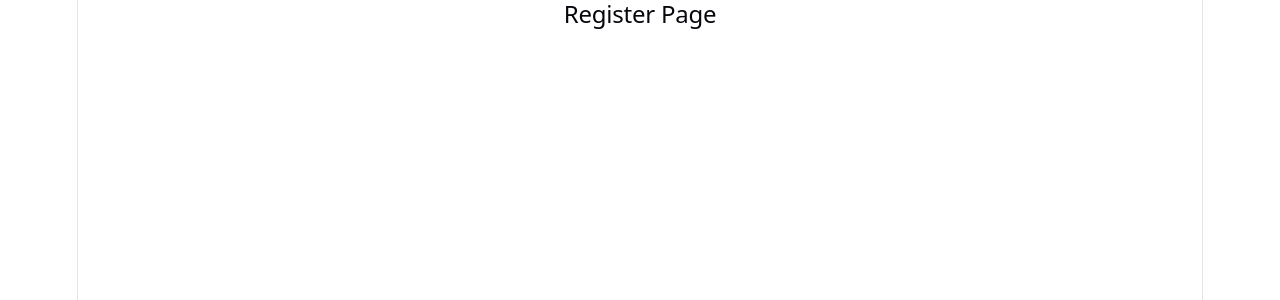
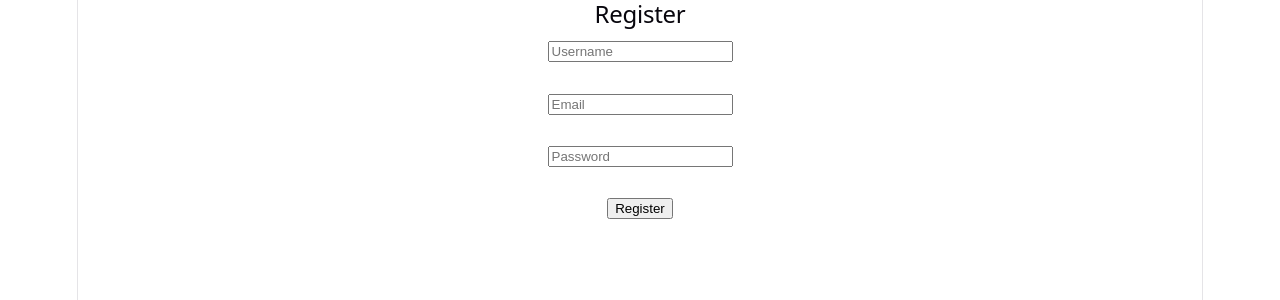
Before and after one commit to kailo-am/event-registration-platform, a React app in the folder frontend/: page /register in a window 1280 px wide. Shown: the top 300 px of the page. Built offline with nearby package versions, Linux system fonts and the light colour scheme; the HTML template or start-up script is replaced by a standard one.

Commit message:
Implement React authentication pages

```diff
--- a/frontend/src/pages/Register.jsx
+++ b/frontend/src/pages/Register.jsx
@@ -1,5 +1,67 @@
+import { useState } from "react";
+import axios from "axios";
+
 function Register() {
-  return <h2>Register Page</h2>;
+  const [username, setUsername] = useState("");
+  const [email, setEmail] = useState("");
+  const [password, setPassword] = useState("");
+
+  const handleRegister = async (e) => {
+    e.preventDefault();
+
+    try {
+      await axios.post(
+        "http://127.0.0.1:8000/api/register/",
+        {
+          username,
+          email,
+          password,
+        }
+      );
+
+      alert("Registration Successful!");
+    } catch (error) {
+      alert("Registration Failed!");
+      console.log(error);
+    }
+  };
+
+  return (
+    <div>
+      <h2>Register</h2>
+
+      <form onSubmit={handleRegister}>
+        <input
+          type="text"
+          placeholder="Username"
+          value={username}
+          onChange={(e) => setUsername(e.target.value)}
+        />
+
+        <br /><br />
+
+        <input
+          type="email"
+          placeholder="Email"
+          value={email}
+          onChange={(e) => setEmail(e.target.value)}
+        />
+
+        <br /><br />
+
+        <input
+          type="password"
+          placeholder="Password"
+          value={password}
+          onChange={(e) => setPassword(e.target.value)}
+        />
+
+        <br /><br />
+
+        <button type="submit">Register</button>
+      </form>
+    </div>
+  );
 }
 
 export default Register;
```
